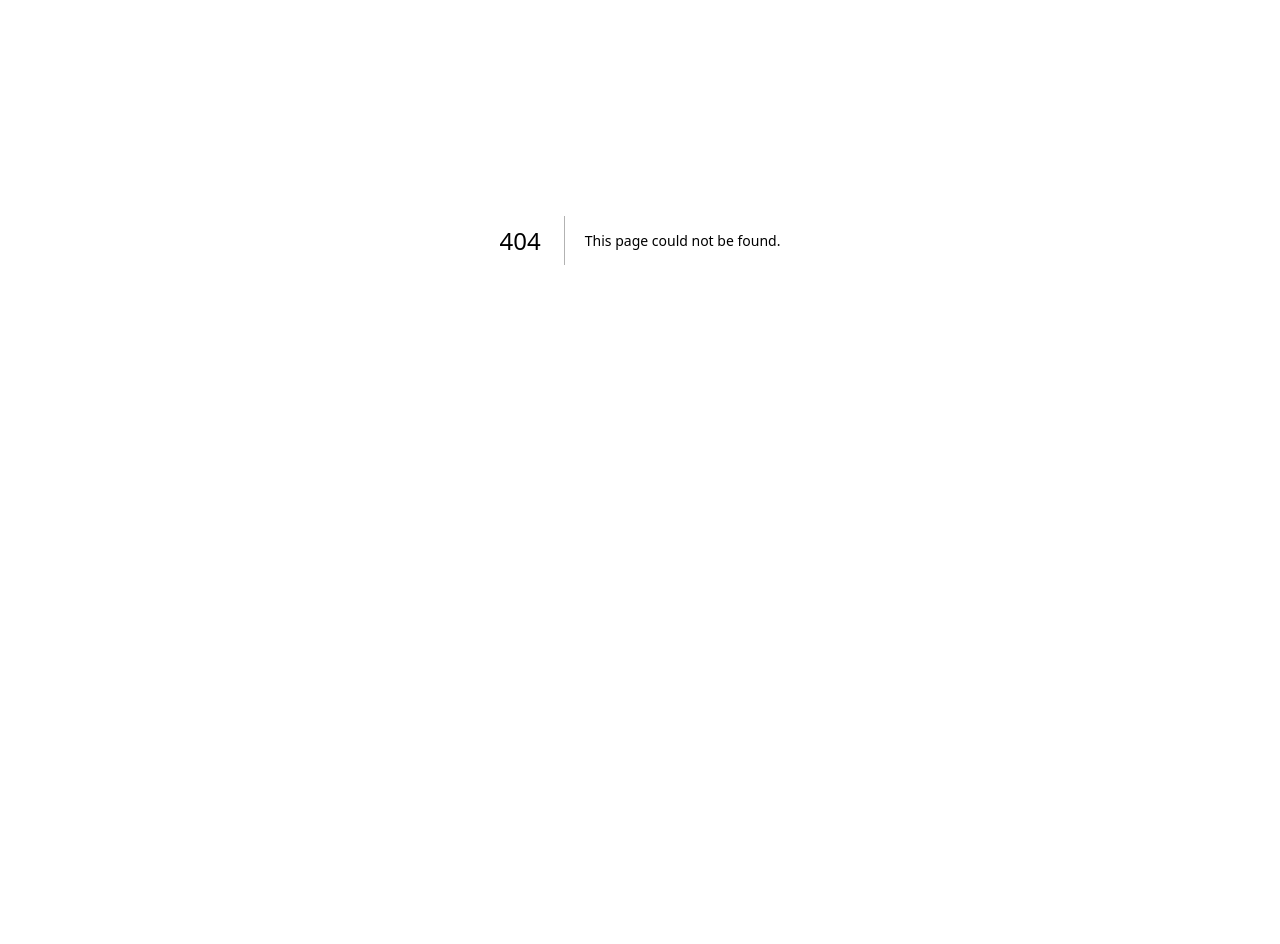
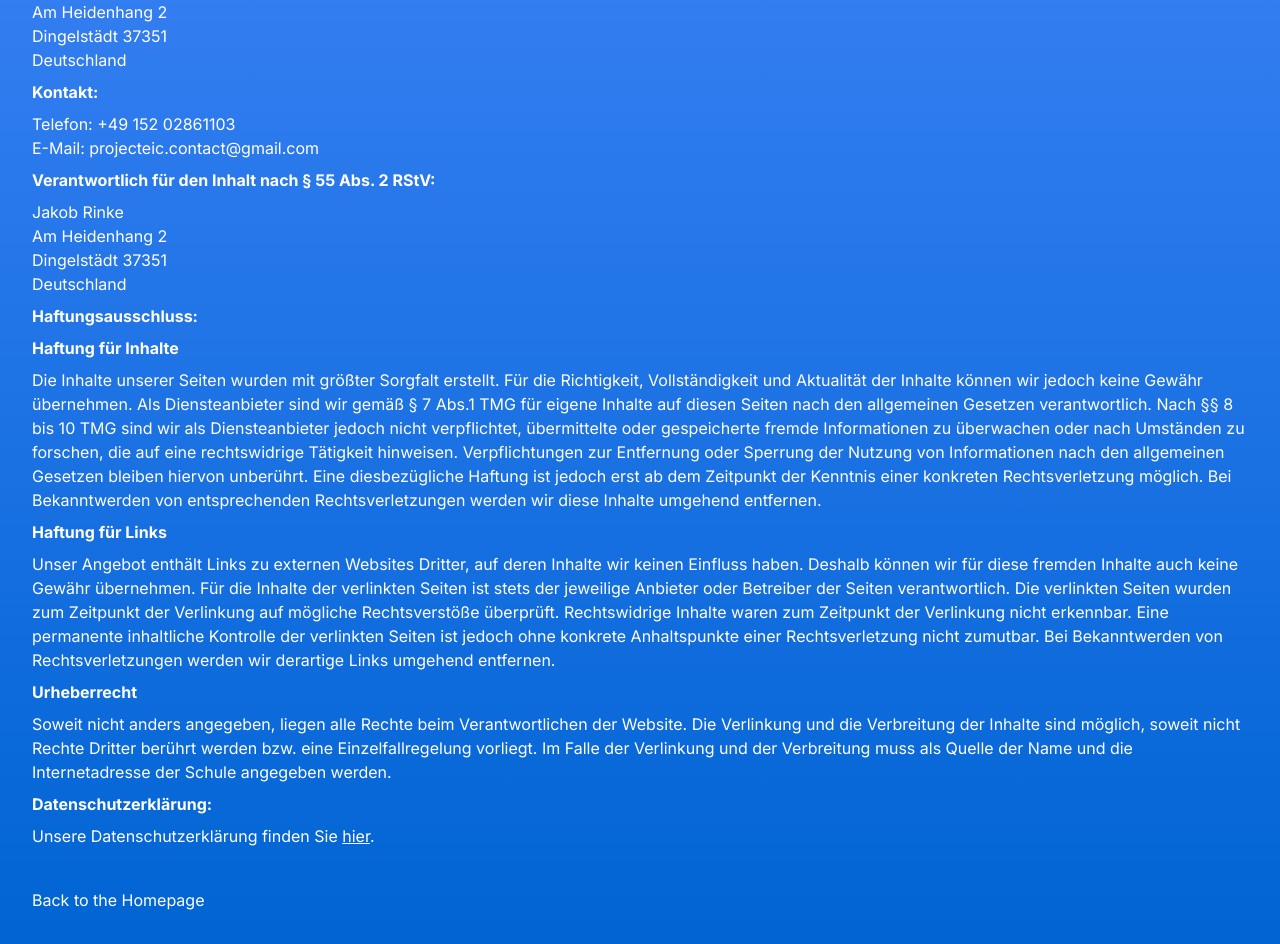
Before and after one commit to ProjectEic/info-website-custom-website-creater, a Next.js app in the folder info-website/: page /impressum in a window 1280 px wide. Before the commit this address had no page. Shown: the part 160-1104 px from the top of the page. Before the commit the page ends 800 px from the top, so only its background shows below. Built offline with nearby package versions, Linux system fonts and the light colour scheme.

Commit message:
update height; init footer
add datenschutz; impressum

```diff
--- a/info-website/app/content/bilder.tsx
+++ b/info-website/app/content/bilder.tsx
@@ -3,7 +3,7 @@ import Image from "next/image";
 
 export default function Bilder() {
     return (
-        <section id="Bilder" className="w-[80vw] text-[#434656] flex items-center flex-col h-[165vh] gap-24 px-24 py-12 text-[#d4edeb] bg-[#002482]">
+        <section id="Bilder" className="w-[80vw] text-[#434656] flex items-center flex-col h-[fit-content] gap-24 px-24 py-12 text-[#d4edeb] bg-[#002482]">
             <div>
                 <h3 className="font-mono text-5xl text-center tracking-[15px] text-white">Bilder</h3>
             </div>
--- /dev/null
+++ b/info-website/app/content/footer.tsx
@@ -0,0 +1,20 @@
+import React from 'react';
+
+const Footer = () => {
+    return (
+        <footer className="footer">
+            <nav className="footer-nav">
+                <ul className="footer-nav-list flex flex-row w-[100vw] justify-evenly">
+                    <li className="footer-nav-item hover:underline">
+                        <a href="/impressum" className="footer-nav-link">Impressum</a>
+                    </li>
+                    <li className="footer-nav-item hover:underline">
+                        <a href="/datenschutz" className="footer-nav-link">Datenschutz</a>
+                    </li>
+                </ul>
+            </nav>
+        </footer>
+    );
+};
+
+export default Footer;
--- a/info-website/app/content/inhalt.tsx
+++ b/info-website/app/content/inhalt.tsx
@@ -1,6 +1,6 @@
 export default function Inhalt() {
 return (
-    <section id="Inhalt" className="w-[80vw] text-[#434656] flex items-center flex-col bg-[#d4edeb] h-[120vh] gap-24 px-24 py-12">
+    <section id="Inhalt" className="w-[80vw] text-[#434656] flex items-center flex-col bg-[#d4edeb] h-[fit-content] gap-24 px-24 py-12">
         <div>
             <h3 className="font-mono text-5xl text-center tracking-[15px] text-[#000862]">Inhalt</h3>
             <p className="text-[12px] opacity-70">Keiner der Unterpunkte (außer der Kontaktbereich) ist verpflichtend.</p>
--- a/info-website/app/content/kontakt.tsx
+++ b/info-website/app/content/kontakt.tsx
@@ -4,7 +4,7 @@ import social_media_footer_section from "../images/social_media_footer_section.p
 
 export default function Kontakt() {
     return (
-        <section id="Kontakt" className="w-[80vw] flex items-center flex-col h-[195vh] gap-24 px-24 py-12 bg-[#002482] text-[#d4edeb]">
+        <section id="Kontakt" className="w-[80vw] flex items-center flex-col h-[fit-content] gap-24 px-24 py-12 bg-[#002482] text-[#d4edeb]">
             <div>
                 <h3 className="font-mono text-5xl text-center tracking-[15px] text-white">Kontakt</h3>
                 <ol className="pl-4 flex flex-col gap-12 w-full">
--- /dev/null
+++ b/info-website/app/datenschutz/page.js
@@ -0,0 +1,36 @@
+"use client";
+import React from "react";
+
+const Datenschutzerklaerung = () => {
+  return (
+    <div className="Datenschutzerklaerung p-8">
+      <h1 className="text-center text-2xl mb-5">Datenschutzerklärung</h1>
+      <p className="mb-2"><strong>Verantwortliche Stelle im Sinne der Datenschutzgesetze:</strong></p>
+      <p className="mb-2">Jakob Rinke<br/>Am Heidenhang 2<br/> Dingelstädt 37351<br/>Deutschland</p>
+
+      <p className="mb-2"><strong>Erhebung, Verarbeitung und Nutzung personenbezogener Daten:</strong></p>
+      <p className="mb-2">Wir erheben, verarbeiten und nutzen Ihre personenbezogenen Daten nur, soweit sie für die Begründung, inhaltliche Ausgestaltung oder Änderung des Rechtsverhältnisses erforderlich sind (Bestandsdaten). Dies erfolgt auf Grundlage von Art. 6 Abs. 1 lit. b DSGVO, der die Verarbeitung von Daten zur Erfüllung eines Vertrags oder vorvertraglicher Maßnahmen gestattet. Personenbezogene Daten über die Inanspruchnahme unserer Internetseiten (Nutzungsdaten) erheben, verarbeiten und nutzen wir nur, soweit dies erforderlich ist, um dem Nutzer die Inanspruchnahme des Dienstes zu ermöglichen oder abzurechnen.</p>
+
+      <p className="mb-2"><strong>Weitergabe personenbezogener Daten:</strong></p>
+      <p className="mb-2">Eine Weitergabe Ihrer Daten an Dritte ohne ausdrückliche Einwilligung, etwa zu Zwecken der Werbung, erfolgt nicht. Wir geben Ihre persönlichen Daten nur dann an Dritte weiter, wenn dies im Rahmen der Vertragsabwicklung notwendig ist. Rechtsgrundlage für die Datenverarbeitung ist Art. 6 Abs. 1 lit. b DSGVO.</p>
+
+      <p className="mb-2"><strong>Datenverarbeitung auf dieser Internetseite:</strong></p>
+      <p className="mb-2">Wir erheben und speichern automatisch in Server Log Files Informationen, die Ihr Browser an uns übermittelt. Dies sind:
+        <br/>- Browsertyp/ -version
+        <br/>- verwendetes Betriebssystem
+        <br/>- Referrer URL (die zuvor besuchte Seite)
+        <br/>- Hostname des zugreifenden Rechners (IP Adresse)
+        <br/>- Uhrzeit der Serveranfrage.
+      </p>
+
+      <p className="mb-2">Diese Daten sind für uns nicht bestimmten Personen zuordenbar. Eine Zusammenführung dieser Daten mit anderen Datenquellen wird nicht vorgenommen, die Daten werden zudem nach einer statistischen Auswertung gelöscht.</p>
+
+      <p className="mb-2"><strong>Auskunftsrecht:</strong></p>
+      <p className="mb-2">Sie haben jederzeit das Recht auf unentgeltliche Auskunft über Ihre gespeicherten personenbezogenen Daten, deren Herkunft und Empfänger und den Zweck der Datenverarbeitung sowie ein Recht auf Berichtigung, Sperrung oder Löschung dieser Daten. Kontaktieren Sie uns auf Wunsch. Die Kontaktdaten finden Sie in unserem Impressum.</p>
+
+      <p className="mt-10 hover:text-gray-400 hover:underline cursor-pointer"><a href="/">Back to the Homepage</a></p>
+    </div>
+  );
+};
+
+export default Datenschutzerklaerung;
--- /dev/null
+++ b/info-website/app/impressum/page.js
@@ -0,0 +1,39 @@
+"use client";
+import React from "react";
+import Link from "next/link";
+
+const Impressum = () => {
+
+  return (
+    <div className="Impressum p-8">
+      <h1 className="text-center text-2xl mb-10">Impressum</h1>
+
+      <p className="mb-2"><b>Angaben gemäß § 5 TMG:</b></p>
+      <p className="mb-2">Jakob Rinke<br/>Am Heidenhang 2<br/> Dingelstädt 37351<br/> Deutschland </p>
+
+      <p className="mb-2"><b>Kontakt:</b></p>
+      <p className="mb-2">Telefon: +49 152 02861103<br/>E-Mail: <a href="mailto:projecteic.contact@gmail.com">projecteic.contact@gmail.com</a></p>
+
+      <p className="mb-2"><b>Verantwortlich für den Inhalt nach § 55 Abs. 2 RStV:</b></p>
+      <p className="mb-2">Jakob Rinke<br/>Am Heidenhang 2<br/> Dingelstädt 37351<br/> Deutschland </p>
+
+      <p className="mb-2"><b>Haftungsausschluss:</b></p>
+
+      <p className="mb-2"><b>Haftung für Inhalte</b></p>
+      <p className="mb-2">Die Inhalte unserer Seiten wurden mit größter Sorgfalt erstellt. Für die Richtigkeit, Vollständigkeit und Aktualität der Inhalte können wir jedoch keine Gewähr übernehmen. Als Diensteanbieter sind wir gemäß § 7 Abs.1 TMG für eigene Inhalte auf diesen Seiten nach den allgemeinen Gesetzen verantwortlich. Nach §§ 8 bis 10 TMG sind wir als Diensteanbieter jedoch nicht verpflichtet, übermittelte oder gespeicherte fremde Informationen zu überwachen oder nach Umständen zu forschen, die auf eine rechtswidrige Tätigkeit hinweisen. Verpflichtungen zur Entfernung oder Sperrung der Nutzung von Informationen nach den allgemeinen Gesetzen bleiben hiervon unberührt. Eine diesbezügliche Haftung ist jedoch erst ab dem Zeitpunkt der Kenntnis einer konkreten Rechtsverletzung möglich. Bei Bekanntwerden von entsprechenden Rechtsverletzungen werden wir diese Inhalte umgehend entfernen.</p>
+
+      <p className="mb-2"><b>Haftung für Links</b></p>
+      <p className="mb-2">Unser Angebot enthält Links zu externen Websites Dritter, auf deren Inhalte wir keinen Einfluss haben. Deshalb können wir für diese fremden Inhalte auch keine Gewähr übernehmen. Für die Inhalte der verlinkten Seiten ist stets der jeweilige Anbieter oder Betreiber der Seiten verantwortlich. Die verlinkten Seiten wurden zum Zeitpunkt der Verlinkung auf mögliche Rechtsverstöße überprüft. Rechtswidrige Inhalte waren zum Zeitpunkt der Verlinkung nicht erkennbar. Eine permanente inhaltliche Kontrolle der verlinkten Seiten ist jedoch ohne konkrete Anhaltspunkte einer Rechtsverletzung nicht zumutbar. Bei Bekanntwerden von Rechtsverletzungen werden wir derartige Links umgehend entfernen.</p>
+
+      <p className="mb-2"><b>Urheberrecht</b></p>
+      <p className="mb-2">Soweit nicht anders angegeben, liegen alle Rechte beim Verantwortlichen der Website. Die Verlinkung und die Verbreitung der Inhalte sind möglich, soweit nicht Rechte Dritter berührt werden bzw. eine Einzelfallregelung vorliegt. Im Falle der Verlinkung und der Verbreitung muss als Quelle der Name und die Internetadresse der Schule angegeben werden.</p>
+
+      <p className="mb-2"><b>Datenschutzerklärung:</b></p>
+      <p className="mb-2">Unsere Datenschutzerklärung finden Sie <Link className="underline hover:text-gray-400 cursor-pointe" href="/datenschutz">hier</Link>.</p>
+
+      <p className="mt-10 hover:text-gray-400 hover:underline cursor-pointer"><Link href="/">Back to the Homepage</Link></p>
+    </div>
+  );
+}
+
+export default Impressum;
--- a/info-website/app/page.tsx
+++ b/info-website/app/page.tsx
@@ -4,6 +4,7 @@ import Bilder from './content/bilder';
 import Inhalt from './content/inhalt';
 import Kontakt from './content/kontakt';
 import Rechtliches from './content/rechtliches';
+import Footer from './content/footer';
 
 export default function Home() {
   const [showButton, setShowButton] = useState(false);
@@ -50,6 +51,7 @@ export default function Home() {
       <Bilder />
       <Rechtliches />
       <Kontakt />
+      <Footer />
 
       {showButton && (
         <button
```
